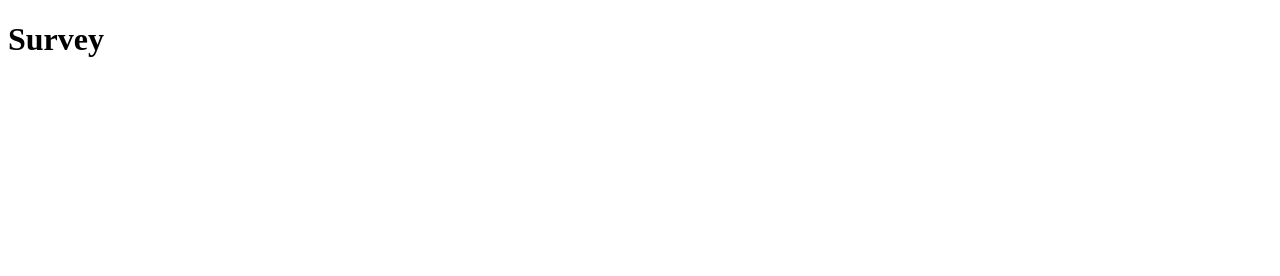
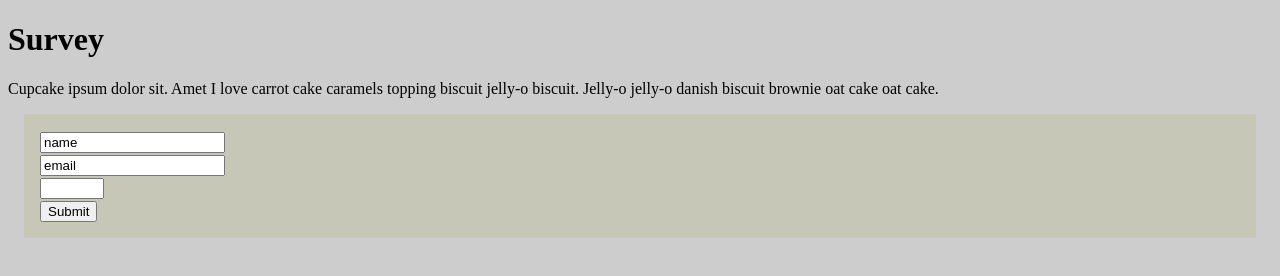
Before and after one commit to paulstandley/Projects-BuildSurveyForm, a plain HTML site: page index.html in a window 1280 px wide. Drawn offline with Linux system fonts and the light colour scheme.

Commit message:
start form element

```diff
--- a/css/style.css
+++ b/css/style.css
@@ -0,0 +1,10 @@
+body {
+  background-color: rgb(206, 205, 205);
+}
+
+.formClass {
+  padding: 1rem;
+  margin: 1rem;
+  background-color: rgb(199, 199, 183);
+  font-size: 1.2rem;
+}
--- a/index.html
+++ b/index.html
@@ -4,12 +4,24 @@
   <meta charset="UTF-8">
   <meta name="viewport" content="width=device-width, initial-scale=1.0">
   <meta http-equiv="X-UA-Compatible" content="ie=edge">
+  <link rel="stylesheet" href="css/style.css">
   <title>SurveyForm</title>
 </head>
 <body>
   <h1 id="title">Survey</h1>
   <p id="description">
-
+Cupcake ipsum dolor sit. Amet I love carrot cake caramels topping biscuit jelly-o biscuit. Jelly-o jelly-o danish biscuit brownie oat cake oat cake.
   </p>
+  <div id="survey-form">
+    <form action="" class="formClass">
+      <input id="name" name="name" type="text" value="name" size="20">
+      <br />
+      <input type="email" name="email" id="email" value="email" size="20">
+      <br />
+      <input type="number" name="age" id="number" max="100" min="0">
+      <br />
+      <input type="submit">
+    </form>
+  </div>
 </body>
 </html>
```
Also changed, not shown: 1 other file.
